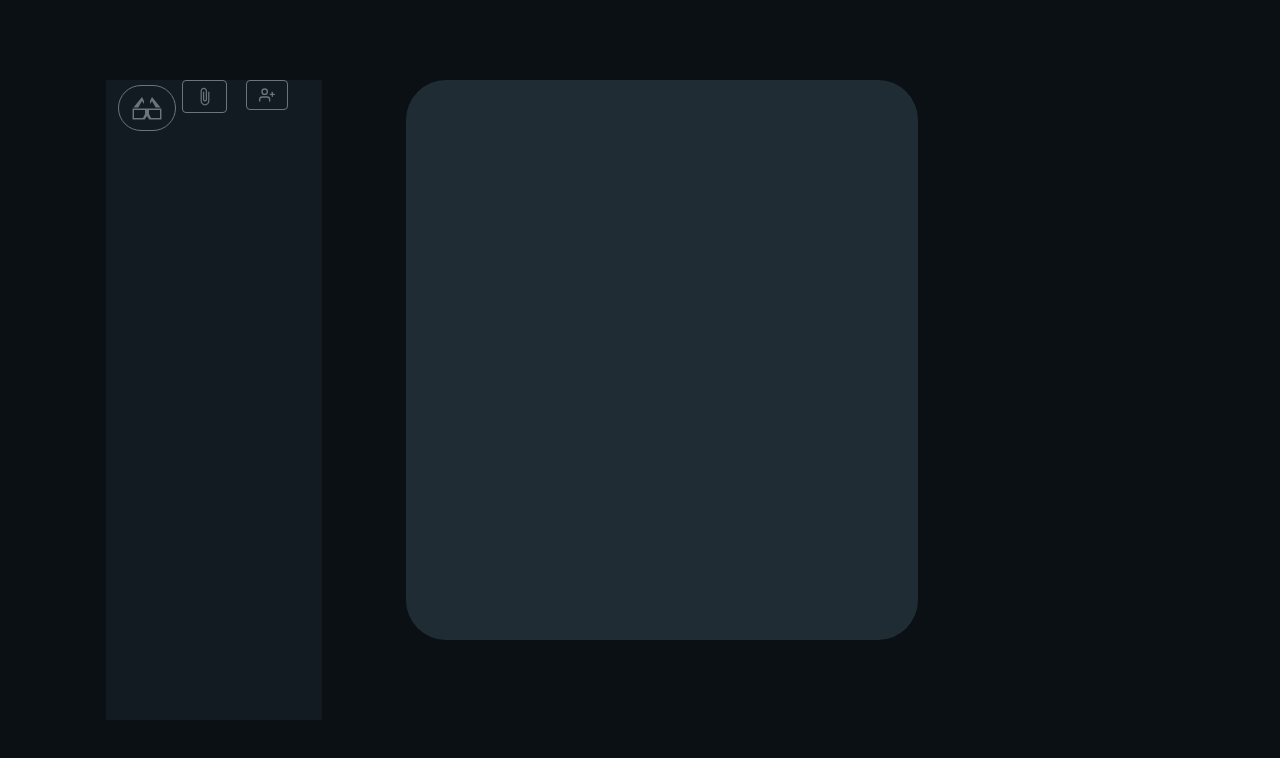
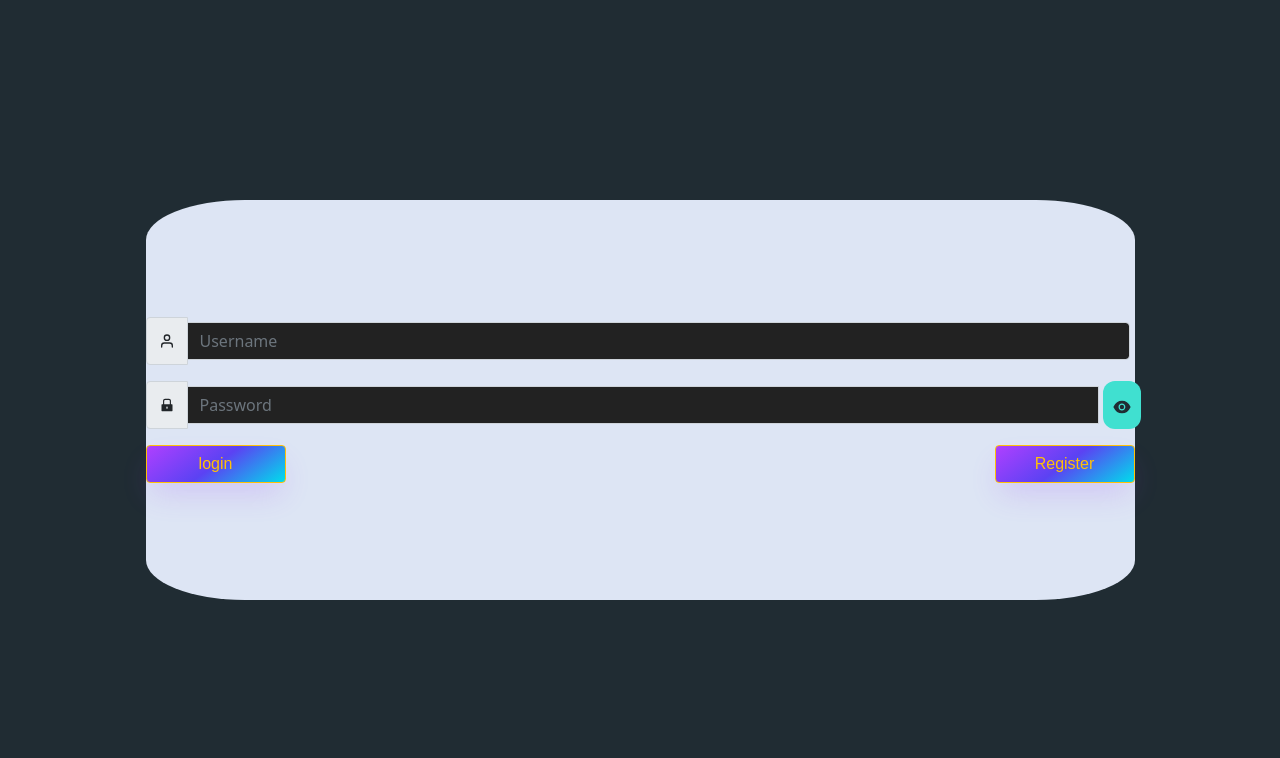
Before and after one commit to Teananazz/advancedproject, a React (Create React App) app: page / in a window 1280 px wide. Shown: the top 758 px of the page. Built offline with nearby package versions, Linux system fonts and the light colour scheme.

Commit message:
Added Transition between routes
Now, after successfully registering you automatically pass to login screen.

Furthermore, if login is done successfully then you will enter the app route.

```diff
--- a/src/App.js
+++ b/src/App.js
@@ -22,12 +22,12 @@ const App =
         <BrowserRouter>
             <Routes>
 
-                {/*<Route path="/" element={  <LoginScreen Contacts={Contacts} /> } />}*/}
+                    {<Route path="/" element={  <LoginScreen Contacts={Contacts} /> } />}
 
                     {<Route path="Register" element={<RegisterScreen Contacts={Contacts} />} />}
 
-                 {/*   {<Route path="App" element={<MessageScreen Contacts={Contacts} />} />}*/}
-                    {<Route path="/" element={<MessageScreen Contacts={Contacts} />} />}
+                    {<Route path="App" element={<MessageScreen Contacts={Contacts} />} />}
+                   {/* {<Route path="/" element={<MessageScreen Contacts={Contacts} />} />}*/}
 
             </Routes>
         </BrowserRouter>
--- a/src/LoginScreen/LoginScreen.js
+++ b/src/LoginScreen/LoginScreen.js
@@ -8,13 +8,16 @@ import useInput from "../hooks/UserInput";
 import IconHandle from "../CommonComponents/IconHandler"
 import Eyehook from "../hooks/Eyehook"
 import { Link } from "react-router-dom";
+
+import { useNavigate } from "react-router-dom";
+
 const LoginScreen =
     ({ Contacts }) => {
         const user = useInput("");
         const password = useInput("");
         const Eye = Eyehook("FillEye");
-
-
+        console.log(Contacts);
+        let navigate = useNavigate();
         const onAttempt =
             () => {
                 if (user.value === '' || password.value === '') {
@@ -30,6 +33,9 @@ const LoginScreen =
                 }
 
                 alert("Connecting ") // just for checking - later will change
+
+                let path = 'App';
+                navigate(path);
 
             }
 
--- a/src/RegisterForm/RegisterScreen.js
+++ b/src/RegisterForm/RegisterScreen.js
@@ -11,6 +11,8 @@ import Filehook from '../hooks/Filehook';
 import { Link } from 'react-router-dom';
 import {InputGroup, FormControl, Form} from 'react-bootstrap'
 import UserContacts from '../CommonComponents/UserContacts'
+
+import { useNavigate } from "react-router-dom";
 const RegisterScreen =
     ({ Contacts } ) => {
         const user = useInput("")
@@ -20,7 +22,7 @@ const RegisterScreen =
         const passTypeR = Eyehook("FillEye")
         const display = useInput("")
         const photo = Filehook("")
-
+        let navigate = useNavigate();
         console.log("render")
         const onAttempt =
             () => {
@@ -41,7 +43,7 @@ const RegisterScreen =
                     return;
                 }
 
-                alert("Connecting ") // just for checking - later will change
+                alert("Register Complete ") // just for checking - later will change
                 var userinfo = user.value;
 
 
@@ -53,6 +55,11 @@ const RegisterScreen =
                 password.setValue("")
                 passwordvalid.setValue("")
                 display.setValue("")
+
+
+                let path = '/'
+                // this will teleport to the login screen without reloading.
+                navigate(path);
 
 
 
--- a/src/hooks/Grouphook.js
+++ b/src/hooks/Grouphook.js
@@ -21,9 +21,9 @@ const Grouphook = ({ Contacts }) => {
                 // need to change it.
                 return;
             }
-            console.log(value);
+
             var Index = UniqueContact.indexOf(value.id);
-            console.log(Index);
+
             ContactList.splice(Index, 1);  // Indeed, splice actually changes the original array.
             UpdateContactList(ContactList)
 
```
